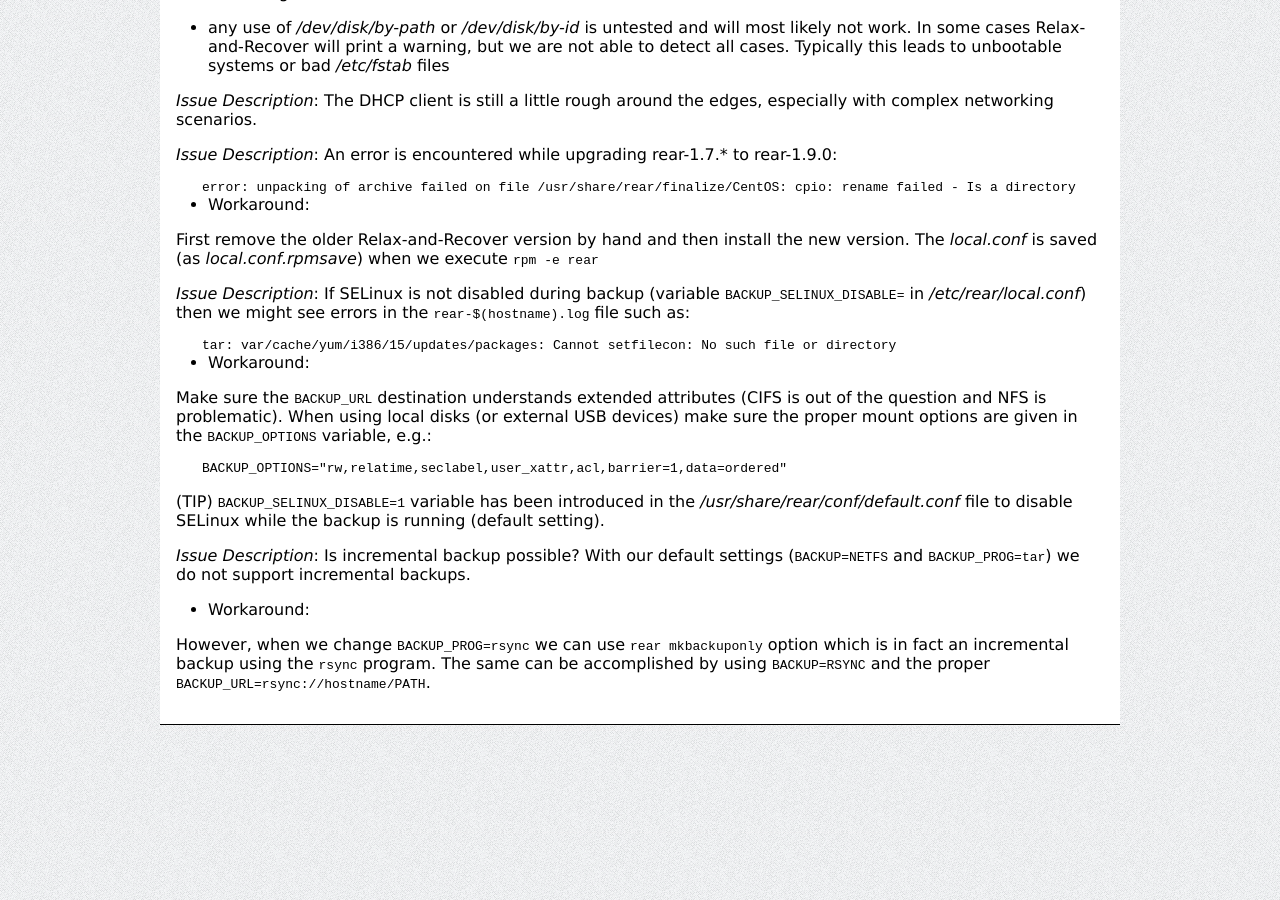
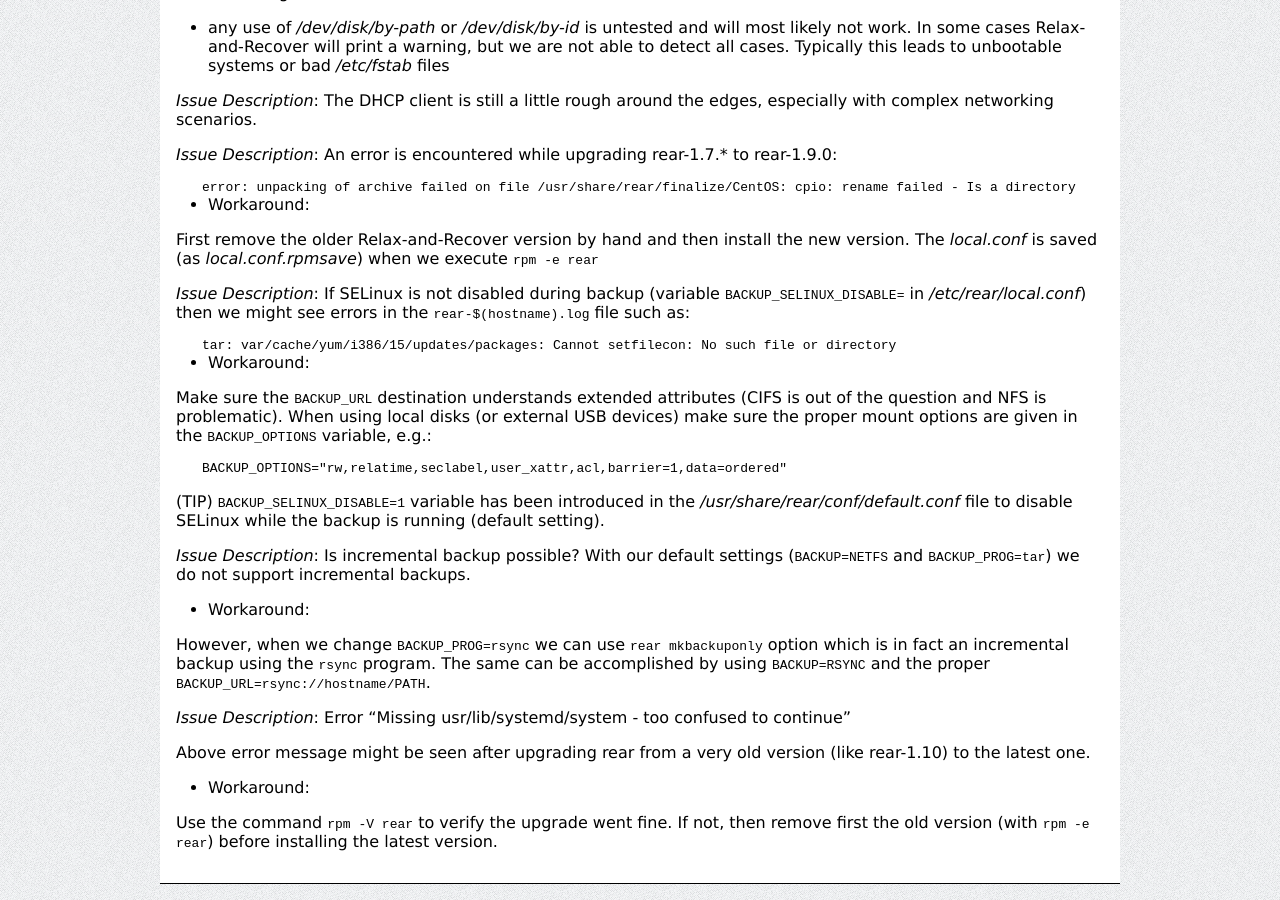
Before and after one commit to rear/rear.github.com, a Jekyll site: the page built from documentation/release-notes-1-15.md, in a window 1280 px wide and 900 px high, scrolled down 8756 px. Built offline with Jekyll 4.4.1, drawn with Linux system fonts in a browser that asks for light colours; comment, search, counter and statistics services are not loaded; before the commit the page ends 9497 px from its top, so only the background shows below that.

Commit message:
added note about upgrade issues

```diff
--- a/documentation/release-notes-1-15.md
+++ b/documentation/release-notes-1-15.md
@@ -522,6 +522,7 @@
 
 
 ## Known Problems and Workarounds
+
 *Issue Description*: System reconfiguration still has some weaknesses.
 
 * this has to be tested before relying on it, there are too many unknowns
@@ -585,3 +586,11 @@
 option which is in fact an incremental backup using the `rsync` program.
 The same can be accomplished by using `BACKUP=RSYNC` and the proper
 `BACKUP_URL=rsync://hostname/PATH`.
+
+*Issue Description*: Error "Missing usr/lib/systemd/system - too confused to continue"
+
+Above error message might be seen after upgrading rear from a very old version (like rear-1.10) to the latest one.
+
+* Workaround:
+
+Use the command `rpm -V rear` to verify the upgrade went fine. If not, then remove first the old version (with `rpm -e rear`) before installing the latest version.
```
